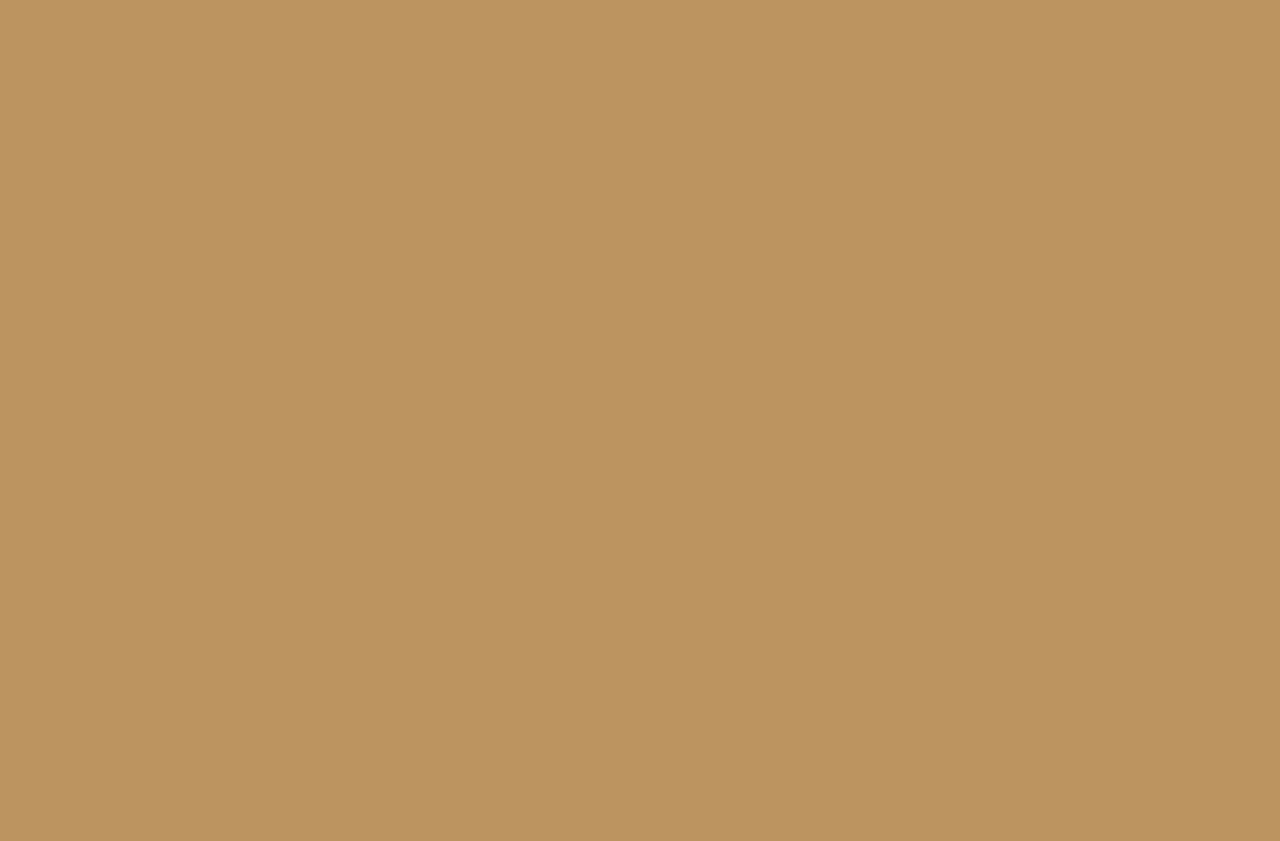
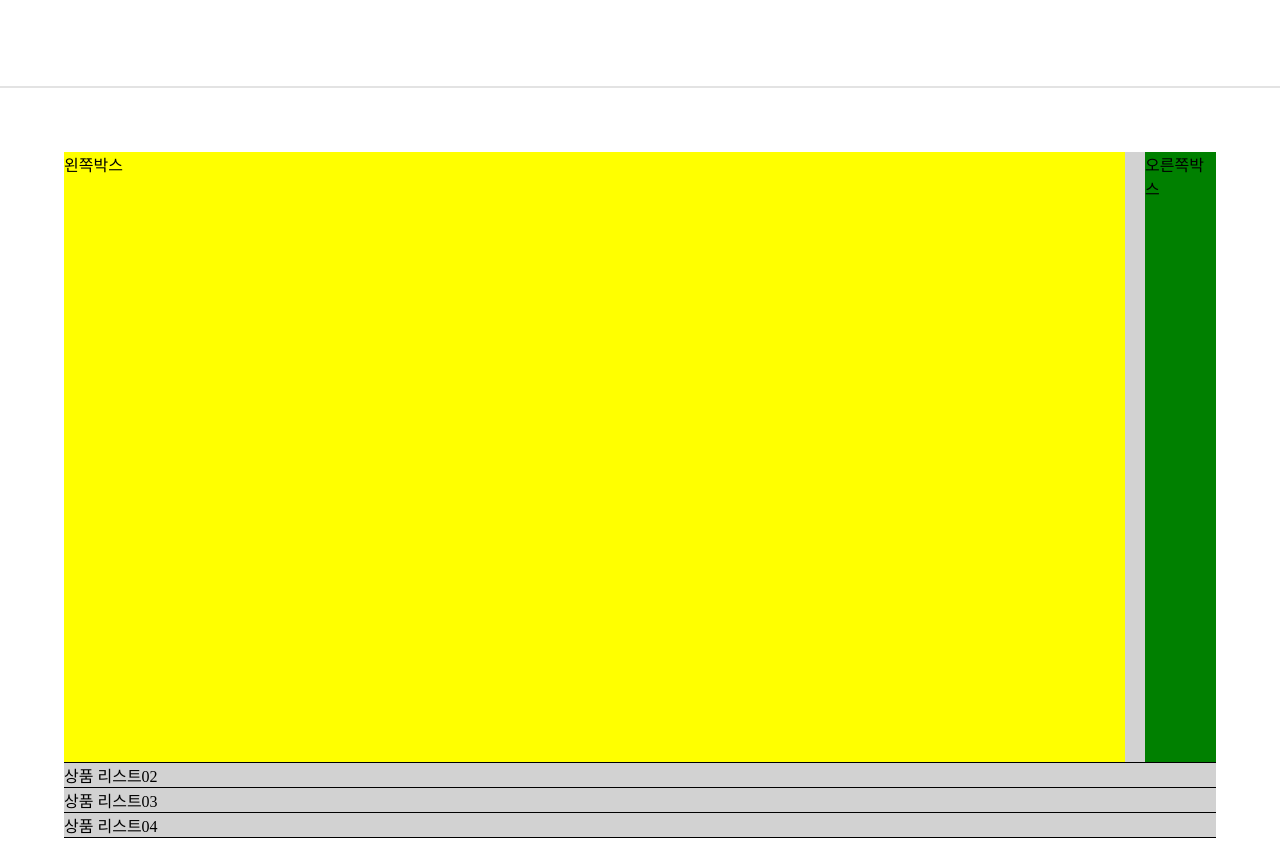
Before and after one commit to bchanmi06-blip/UIUX_Day, a plain HTML site: page 6일차 연습파일/index.html in a window 1280 px wide. Shown: the top 841 px of the page. Before the commit the page ends 800 px from the top, so only its background shows below. Drawn offline with Linux system fonts and the light colour scheme.

Commit message:
6일차 연습파일
연습 다 했당

```diff
--- a/6일차 연습파일/index.html
+++ b/6일차 연습파일/index.html
@@ -1,5 +1,6 @@
 <!DOCTYPE html>
 <html lang="ko">
+
 <head>
     <meta charset="UTF-8">
     <meta name="viewport" content="width=device-width, initial-scale=1.0">
@@ -7,7 +8,25 @@
     <link rel="stylesheet" href="style.css">
     <link rel="stylesheet" href="normal.css">
 </head>
+
 <body>
+    <!-- 상단부분 -->
+    <header></header>
+
+    <!-- 메인 컨텐츠 -->
+    <main>
+        <section class="sct-01">
+            <div class="sct01-left">왼쪽박스</div>
+            <div class="sct01-right">오른쪽박스</div>
+        </section>
+        <section class="sct-02">상품 리스트02</section>
+        <section class="sct-03">상품 리스트03</section>
+        <section class="sct-04">상품 리스트04</section>
+    </main>
+
+    <!-- 하단부분 -->
+    <footer></footer>
 
 </body>
+
 </html>
--- a/6일차 연습파일/normal.css
+++ b/6일차 연습파일/normal.css
@@ -1,3 +1,5 @@
 body {
-    background-color: rgb(188, 148, 96);
+    margin: 0;
+    padding: 0;
+
 }
--- a/6일차 연습파일/style.css
+++ b/6일차 연습파일/style.css
@@ -0,0 +1,40 @@
+header {
+    border-bottom: 2px solid #e3e3e3;
+    height: 86px;
+}
+
+main {
+    border-bottom: 2px dashed #e3e3e3;
+    height: 2526px;
+    padding: 64px;
+}
+
+
+.sct-01,
+.sct-02,
+.sct-03,
+.sct-04 {
+    background-color: #d2d2d2;
+    border-bottom: 1px solid #000;
+}
+
+.sct-01 {
+    display: flex;
+    gap: 20px;
+}
+
+.sct01-left {
+    width: 1100px;
+    height: 610px;
+    background-color: yellow;
+}
+
+.sct01-right {
+    background-color: green;
+    flex-grow: 1;
+}
+
+footer {
+    border-bottom: 2px solid #e3e3e3;
+    height: 68px;
+}
```
Also changed, not shown: 6일차 연습파일/6일차 실습파일/index.html (added), 6일차 연습파일/6일차 실습파일/style.css (added).
